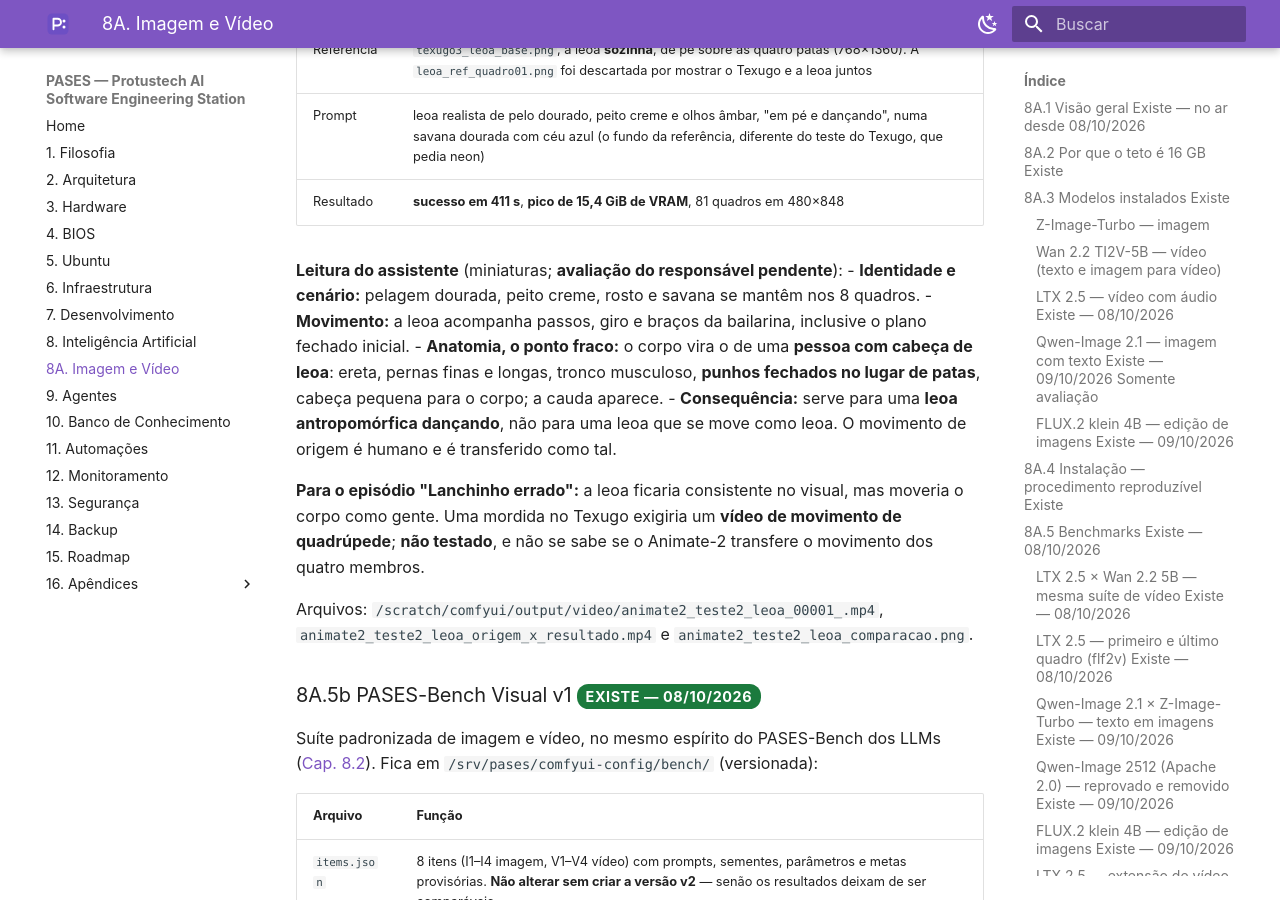
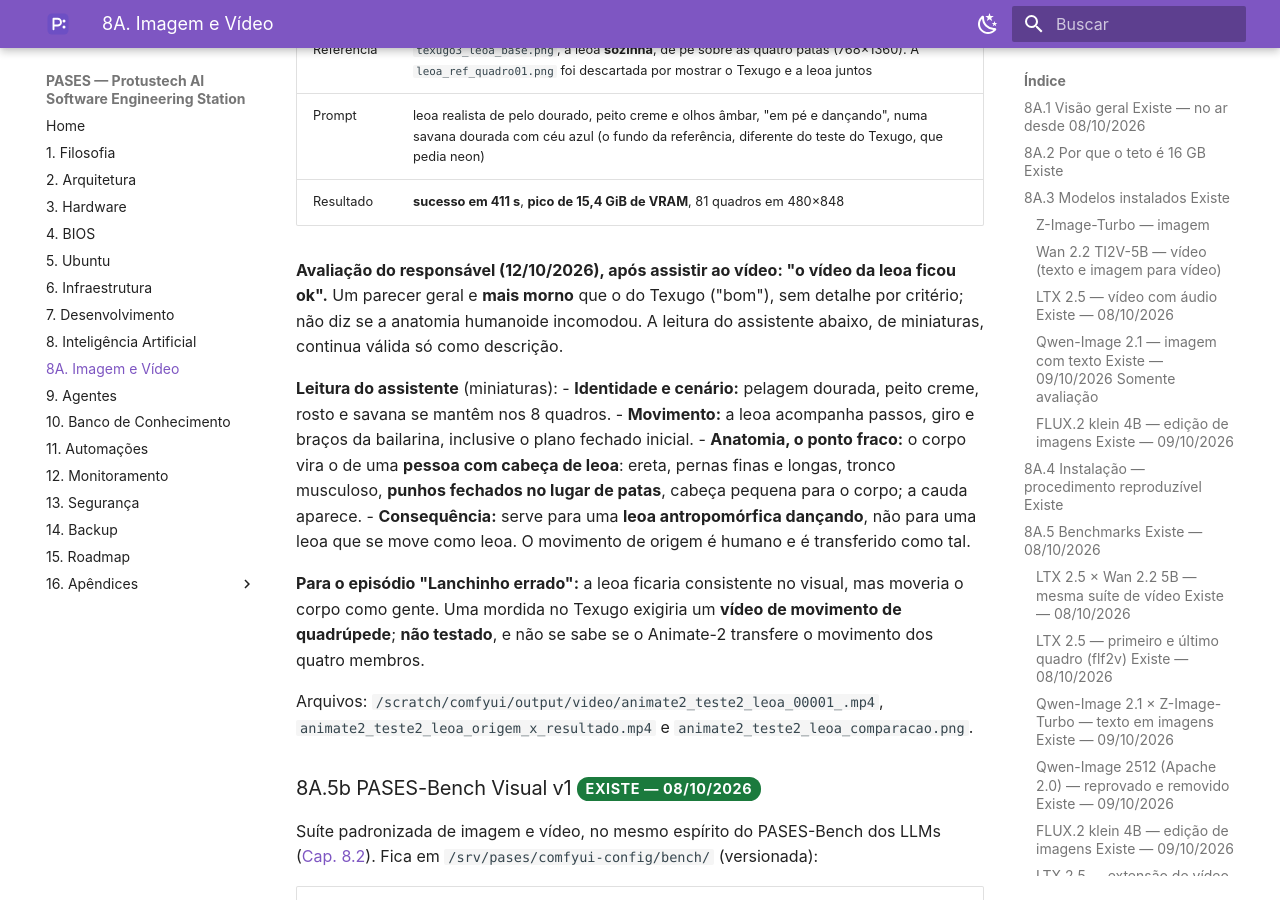
Before and after one commit to crystyano/pases-manual, an MkDocs documentation site: the page built from docs/08a-imagem-video.md, in a window 1280 px wide and 900 px high, scrolled down 24092 px. Built offline with MkDocs 1.6.1 and Material for MkDocs 9.7.7, drawn with Linux system fonts in a browser that asks for light colours; a script that is not in the unit is left out.

Commit message:
Manual PASES v0.21.3 - avaliacao do responsavel sobre a leoa no Wan-Animate-2
Co-Authored-By: Claude Sonnet 5.5 <noreply@anthropic.com>

```diff
--- a/docs/08a-imagem-video.md
+++ b/docs/08a-imagem-video.md
@@ -599,7 +599,9 @@ Mesmo vídeo de movimento, mesmo executor e mesmos parâmetros, trocando só a r
 | Prompt | leoa realista de pelo dourado, peito creme e olhos âmbar, "em pé e dançando", numa savana dourada com céu azul (o fundo da referência, diferente do teste do Texugo, que pedia neon) |
 | Resultado | **sucesso em 411 s**, **pico de 15,4 GiB de VRAM**, 81 quadros em 480×848 |
 
-**Leitura do assistente** (miniaturas; **avaliação do responsável pendente**):
+**Avaliação do responsável (12/10/2026), após assistir ao vídeo: "o vídeo da leoa ficou ok".** Um parecer geral e **mais morno** que o do Texugo ("bom"), sem detalhe por critério; não diz se a anatomia humanoide incomodou. A leitura do assistente abaixo, de miniaturas, continua válida só como descrição.
+
+**Leitura do assistente** (miniaturas):
 - **Identidade e cenário:** pelagem dourada, peito creme, rosto e savana se mantêm nos 8 quadros.
 - **Movimento:** a leoa acompanha passos, giro e braços da bailarina, inclusive o plano fechado inicial.
 - **Anatomia, o ponto fraco:** o corpo vira o de uma **pessoa com cabeça de leoa**: ereta, pernas finas e longas, tronco musculoso, **punhos fechados no lugar de patas**, cabeça pequena para o corpo; a cauda aparece.
```
Also changed, not shown: docs/16-apendices/historico.md (+1 -0 lines).
